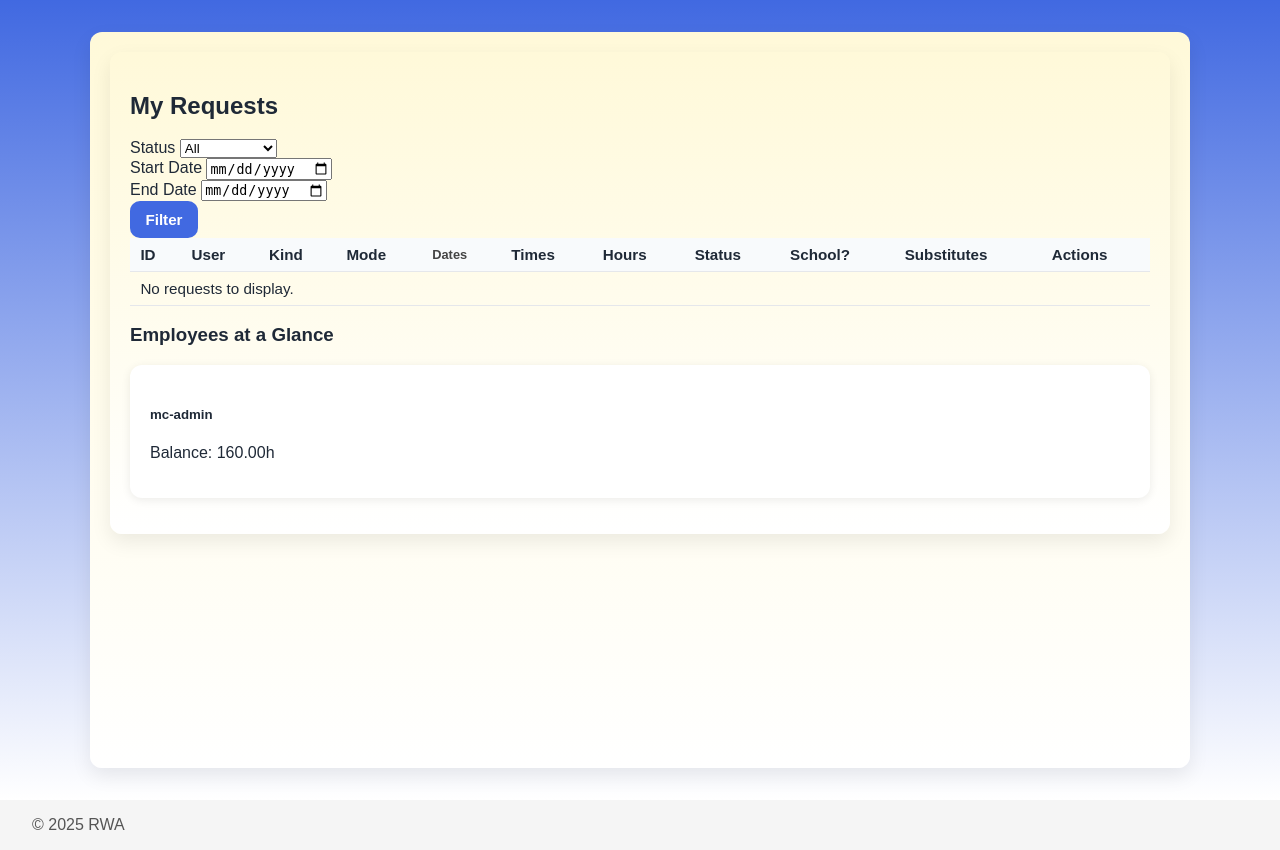
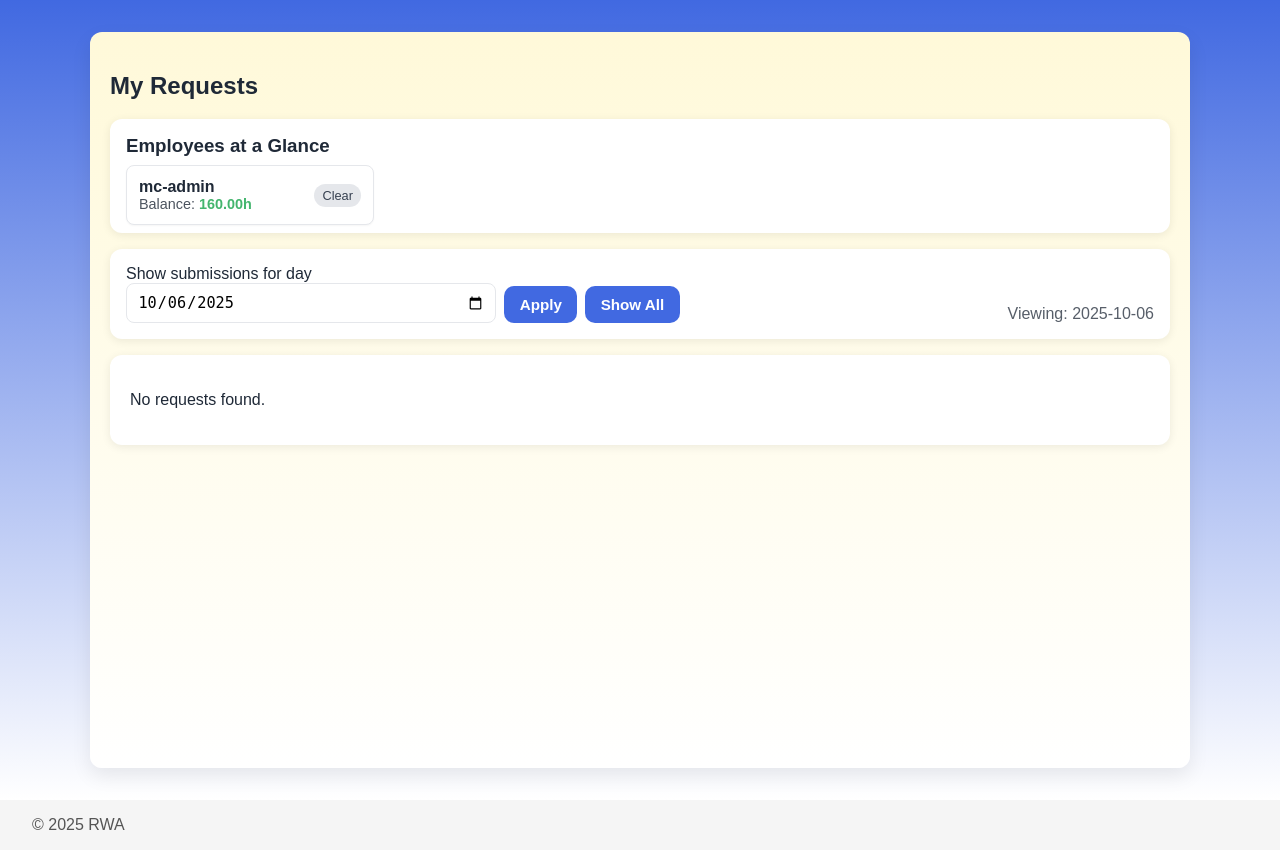
Before and after one commit to mcahoon-coder/RWA-Leave-System-Render-Clean, a Flask app: page /requests in a window 1280 px wide. Shown: the part 49-899 px from the top of the page. Run offline with Flask 3, Linux system fonts and the light colour scheme; a user stored in the database is signed in; data comes from the database, SQL or seed files in the repository; data that the repository does not hold is empty; some libraries are stand-ins or nearby versions.

Commit message:
Update requests.html

```diff
--- a/templates/requests.html
+++ b/templates/requests.html
@@ -1,48 +1,77 @@
 {% extends "base.html" %}
 {% block content %}
-<div class="container mt-4">
 <h2>My Requests</h2>
 
-    <!-- Filters -->
-    <form method="get" class="row g-3 mb-3">
-        <div class="col-auto">
-            <label for="status" class="form-label">Status</label>
-            <select name="status" id="status" class="form-select">
-                <option value="all" {% if status=='all' %}selected{% endif %}>All</option>
-                <option value="pending" {% if status=='pending' %}selected{% endif %}>Pending</option>
-                <option value="approved" {% if status=='approved' %}selected{% endif %}>Approved</option>
-                <option value="disapproved" {% if status=='disapproved' %}selected{% endif %}>Disapproved</option>
-                <option value="cancelled" {% if status=='cancelled' %}selected{% endif %}>Cancelled</option>
-            </select>
+{% if is_admin and staff_overview %}
+  <div class="card" style="padding:1rem 1rem 0.5rem;">
+    <h3 style="margin-top:0;margin-bottom:.5rem;">Employees at a Glance</h3>
+    <div style="display:grid;grid-template-columns:repeat(auto-fill,minmax(220px,1fr));gap:.75rem;">
+      {% for s in staff_overview %}
+        <div style="background:#fff;border:1px solid #e5e7eb;border-radius:8px;padding:.75rem;box-shadow:0 1px 2px rgba(0,0,0,.04);display:flex;align-items:center;justify-content:space-between;">
+          <div>
+            <!-- Username now links to their history -->
+            <div style="font-weight:600;">
+              <a href="{{ url_for('user_requests', user_id=s.id) }}" style="text-decoration:none; color:inherit;">
+                {{ s.username }}
+              </a>
             </div>
-        <div class="col-auto">
-            <label for="start" class="form-label">Start Date</label>
-            <input type="date" class="form-control" name="start" id="start" value="{{ start }}">
+            <div style="font-size:.9rem;opacity:.8;">
+              Balance:
+              <span style="font-weight:700; color: {{ '#16a34a' if s.hours_balance >= 0 else '#b91c1c' }};">
+                {{ '%.2f'|format(s.hours_balance) }}h
+              </span>
             </div>
-        <div class="col-auto">
-            <label for="end" class="form-label">End Date</label>
-            <input type="date" class="form-control" name="end" id="end" value="{{ end }}">
           </div>
-        <div class="col-auto align-self-end">
-            <button type="submit" class="btn btn-primary">Filter</button>
+          {% if s.has_pending %}
+            <div style="background:#f59e0b;color:#111827;font-weight:700;border-radius:999px;padding:.25rem .5rem;font-size:.8rem;white-space:nowrap;">
+              Pending
             </div>
+          {% else %}
+            <div style="background:#e5e7eb;color:#374151;border-radius:999px;padding:.25rem .5rem;font-size:.8rem;white-space:nowrap;">
+              Clear
+            </div>
+          {% endif %}
+        </div>
+      {% endfor %}
+    </div>
+  </div>
+{% endif %}
+
+<div class="card" style="padding:1rem; margin-top:1rem;">
+  <form method="get" action="{{ url_for('my_requests') }}" style="display:flex; gap:.5rem; align-items:end; flex-wrap:wrap;">
+    <input type="hidden" name="status" value="{{ status }}">
+    <input type="hidden" name="start" value="{{ start }}">
+    <input type="hidden" name="end" value="{{ end }}">
+    <div>
+      <label for="day">Show submissions for day</label>
+      <input class="input" id="day" name="day" type="date"
+             value="{{ selected_day if selected_day and selected_day != 'all' else ('' if not selected_day else selected_day) }}"
+             style="min-width: 180px;">
+    </div>
+    <div><button type="submit" class="btn">Apply</button></div>
+    <div><a class="btn" href="{{ url_for('my_requests', status=status, start=start, end=end, day='all') }}">Show All</a></div>
+    {% if selected_day and selected_day != 'all' %}
+      <div style="margin-left:auto; opacity:.75;">Viewing: {{ selected_day }}</div>
+    {% else %}
+      <div style="margin-left:auto; opacity:.75;">Viewing: All submissions</div>
+    {% endif %}
   </form>
+</div>
 
-    <!-- Requests Table -->
-    <div class="table-responsive">
-        <table class="table table-striped align-middle">
+<div class="card">
+  {% if reqs %}
+    <table class="table">
       <thead>
         <tr>
           <th>ID</th>
-                    <th>User</th>
+          {% if is_admin %}<th>User</th>{% endif %}
           <th>Kind</th>
           <th>Mode</th>
-                    <th class="date-col">Dates</th>
-                    <th>Times</th>
+          <th>Dates</th>
           <th>Hours</th>
           <th>Status</th>
           <th>School?</th>
-                    <th>Substitutes</th>
+          <th style="min-width:260px;">Substitutes</th>
           <th>Actions</th>
         </tr>
       </thead>
@@ -50,24 +79,20 @@
         {% for r in reqs %}
         <tr>
           <td>{{ r.id }}</td>
-                    <td>
-                        <a href="{{ url_for('user_requests', user_id=r.user.id) }}" style="text-decoration:none; color:inherit;">
-                            {{ r.user.username }}
-                        </a>
-                    </td>
+          {% if is_admin %}<td>{{ r.user.username }}</td>{% endif %}
           <td>{{ r.kind }}</td>
           <td>{{ r.mode }}</td>
-                    <td class="date-col">{{ r.start_date }} → {{ r.end_date }}</td>
           <td>
-                        {% if r.start_time %}{{ r.start_time|h12 }}{% else %}-{% endif %}
-                        →
-                        {% if r.end_time %}{{ r.end_time|h12 }}{% else %}-{% endif %}
+            {{ r.start_date }} → {{ r.end_date }}
+            {% if r.mode|lower == 'hourly' and r.start_time and r.end_time %}
+              &nbsp;({{ r.start_time|h12 }} – {{ r.end_time|h12 }})
+            {% endif %}
           </td>
           <td>{{ "%.2f"|format(r.hours) }}</td>
           <td>{{ r.status }}</td>
           <td>{{ "Yes" if r.is_school_related else "No" }}</td>
           <td>
-                        {% if r.subs %}
+            {% if r.subs and r.subs|length > 0 %}
               {% for s in r.subs %}
                 {{ s.name }} ({{ "%.2f"|format(s.hours) }}h){% if not loop.last %}, {% endif %}
               {% endfor %}
@@ -78,57 +103,24 @@
             {% endif %}
           </td>
           <td>
-                        <!-- Employee Cancel Button -->
             {% if r.status == "Pending" and r.user_id == me.id %}
-                            <form action="{{ url_for('cancel', req_id=r.id) }}" method="post" style="display:inline;">
+              <form method="post" action="{{ url_for('cancel', req_id=r.id) }}" style="display:inline;">
                 <button type="submit" class="btn btn-sm btn-warning">Cancel</button>
               </form>
             {% endif %}
-
-                        <!-- Admin Actions -->
             {% if is_admin %}
               <a href="{{ url_for('edit_request', req_id=r.id) }}" class="btn btn-sm btn-primary">Edit</a>
-                            <form action="{{ url_for('cancel', req_id=r.id) }}" method="post" style="display:inline;">
+              <form method="post" action="{{ url_for('cancel', req_id=r.id) }}" style="display:inline;">
                 <button type="submit" class="btn btn-sm btn-danger">Cancel</button>
               </form>
             {% endif %}
           </td>
         </tr>
-            {% else %}
-                <tr><td colspan="11" class="text-center">No requests to display.</td></tr>
         {% endfor %}
       </tbody>
     </table>
-    </div>
-
-    <!-- Staff overview for admins -->
-    {% if is_admin and staff_overview %}
-      <h3 class="mt-4">Employees at a Glance</h3>
-      <div class="row">
-        {% for u in staff_overview %}
-        <div class="col-md-3 mb-3">
-          <div class="card {% if u.has_pending %}border-warning{% endif %}">
-            <div class="card-body">
-              <!-- Username now links to the user history page -->
-              <h5 class="card-title">
-                <a href="{{ url_for('user_requests', user_id=u.id) }}" style="text-decoration:none; color:inherit;">
-                  {{ u.username }}
-                </a>
-              </h5>
-              <p class="card-text">
-                Balance:
-                <span class="{% if u.hours_balance >= 0 %}text-success{% else %}text-danger{% endif %}">
-                  {{ "%.2f"|format(u.hours_balance) }}h
-                </span>
-              </p>
-              {% if u.has_pending %}
-                <span class="badge bg-warning text-dark">Pending</span>
-              {% endif %}
-            </div>
-          </div>
-        </div>
-        {% endfor %}
-      </div>
+  {% else %}
+    <p>No requests found.</p>
   {% endif %}
 </div>
 {% endblock %}
```
Lines whose indentation alone changed are shown as unchanged.
